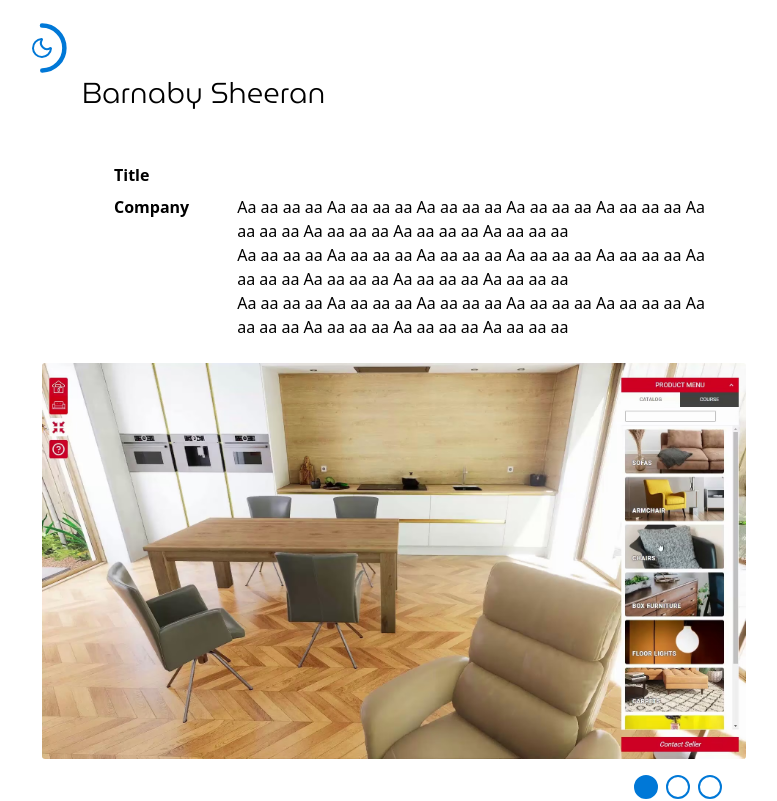
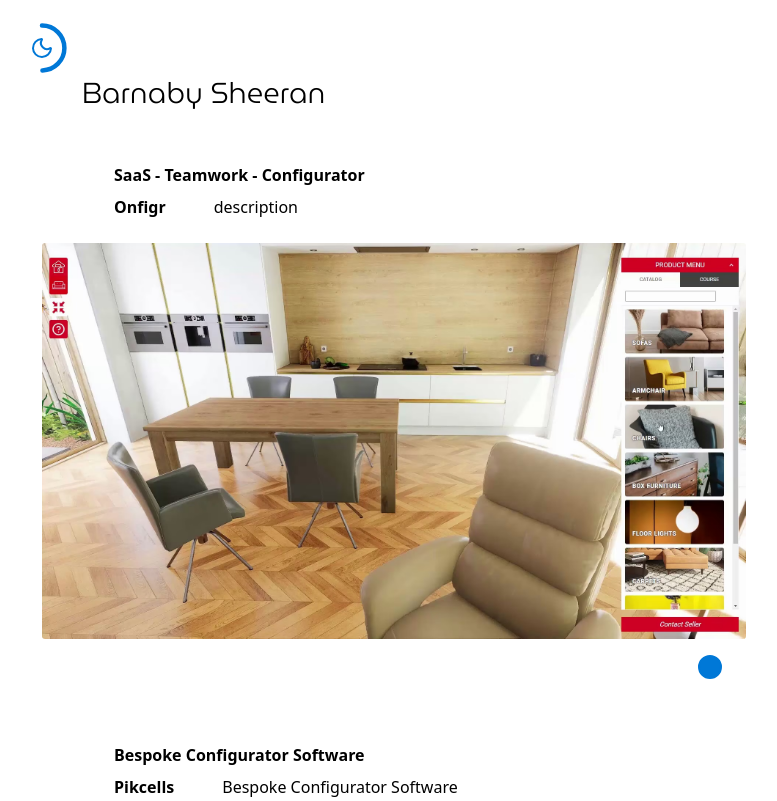
Before and after one commit to barnabysheeran/portfolio-barnaby-sheeran, a React (Vite) app: page / in a window 1280 px wide. Shown: the top 801 px of the page, without its empty margins (246-1023 px from the left). Built offline with nearby package versions, Linux system fonts and the light colour scheme.

Commit message:
refactor: remove placeholder project entry from projects.json

```diff
--- a/src/css/system/reset.css
+++ b/src/css/system/reset.css
@@ -14,7 +14,6 @@ time, mark, audio, video {
   margin: 0;
   padding: 0;
   border: 0;
-  font-size: 100%;
   font: inherit;
   vertical-align: baseline;
 }
--- a/src/data/projects.json
+++ b/src/data/projects.json
@@ -1,29 +1,4 @@
 [
-    {
-        "id": "0",
-        "title": "Title",
-        "company": "Company",
-        "description": [
-            "Aa aa aa aa Aa aa aa aa Aa aa aa aa Aa aa aa aa Aa aa aa aa Aa aa aa aa Aa aa aa aa Aa aa aa aa Aa aa aa aa",
-            "Aa aa aa aa Aa aa aa aa Aa aa aa aa Aa aa aa aa Aa aa aa aa Aa aa aa aa Aa aa aa aa Aa aa aa aa Aa aa aa aa",
-            "Aa aa aa aa Aa aa aa aa Aa aa aa aa Aa aa aa aa Aa aa aa aa Aa aa aa aa Aa aa aa aa Aa aa aa aa Aa aa aa aa"
-        ],
-        "media": [
-            {
-                "type": "image",
-                "url": "assets/project/dev/1.avif"
-            },
-            {
-                "type": "image",
-                "url": "assets/project/battlebuilder/2.avif"
-            },
-            {
-                "type": "image",
-                "url": "assets/project/battlebuilder/3.avif"
-            }
-        ]
-    },
-
     {
         "id": "1",
         "title": "SaaS - Teamwork - Configurator",
```
